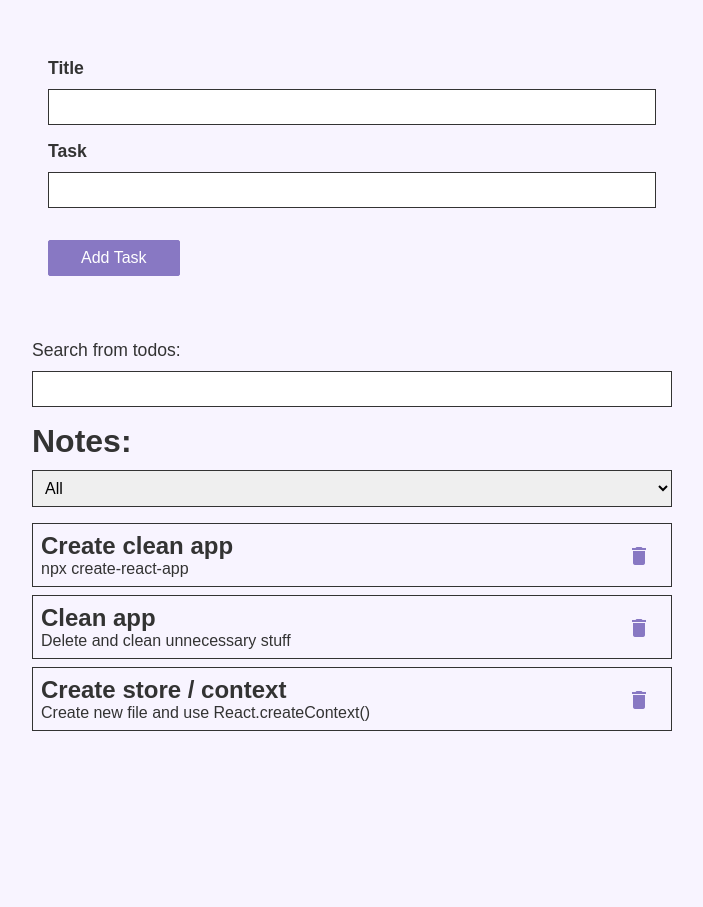
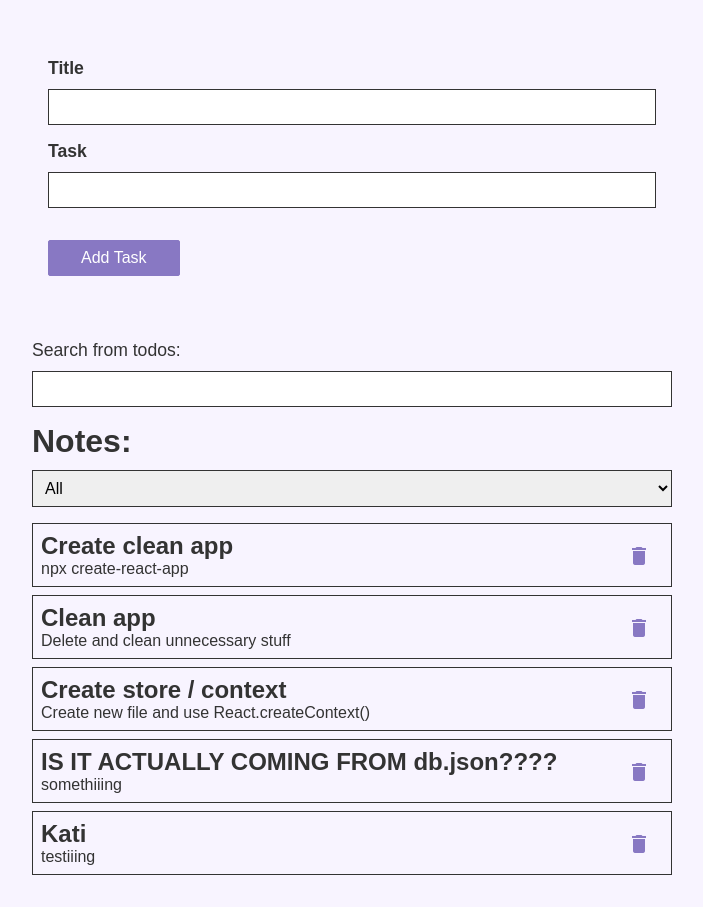
Before and after one commit to KatiRemo/redux_practice, a React (Create React App) app: page / in a window 1280 px wide. Shown: the whole page, without its empty margins (288-991 px from the left). Before the commit the page ends 800 px from the top, so only its background shows below. Built offline with nearby package versions, Linux system fonts and the light colour scheme; data requests are answered from the project's data file.

Commit message:
updating code

```diff
--- a/db.json
+++ b/db.json
@@ -17,6 +17,18 @@
         "title": "Create store / context",
         "task": "Create new file and use React.createContext()",
         "done": false
+      },
+      {
+        "id": 4,
+        "title": "IS IT ACTUALLY COMING FROM db.json????",
+        "task": "somethiiing",
+        "done": false
+      },
+      {
+        "id": 5,
+        "title": "Kati",
+        "task": "testiiing",
+        "done": false
       }
     ]
 }
--- a/public/index.html
+++ b/public/index.html
@@ -5,11 +5,6 @@
     <link rel="icon" href="%PUBLIC_URL%/favicon.ico" />
     <meta name="viewport" content="width=device-width, initial-scale=1" />
     <meta name="theme-color" content="#000000" />
-    <meta
-      name="description"
-      content="Web site created using create-react-app"
-    />
-    <link rel="apple-touch-icon" href="%PUBLIC_URL%/logo192.png" />
     <link
       rel="stylesheet"
       href="https://fonts.googleapis.com/icon?family=Material+Icons"
--- a/src/components/Todo/AddTodo.js
+++ b/src/components/Todo/AddTodo.js
@@ -8,7 +8,7 @@ import Button from "../UI/Button";
 import * as actionTypes from "../store/actions";
 
 const AddTodo = () => {
-  const [todo, setTodo] = useState({ title: "", task: "" });
+  const [todo, setTodo] = useState({ title: '', task: '' });
   const dispatch = useDispatch();
 
   const changeHandler = (e) => {
--- a/src/components/Todo/TodoList.js
+++ b/src/components/Todo/TodoList.js
@@ -8,8 +8,29 @@ const TodoList = () => {
   const notes = useSelector((state) => state);
   const [filteredValue, setFilteredValue] = useState();
   const [filterList, setFilterList] = useState(notes);
-  const [search, setSearch] = useState("");
+  const [search, setSearch] = useState('');
   const dispatch = useDispatch();
+
+  useEffect(() => {
+    if(filteredValue === 'true') {
+      setFilterList(notes.filter((item) => item.done === !!filteredValue));
+    }
+    else if (filteredValue === 'false') {
+      setFilterList(notes.filter((item) => item.done !== !!filteredValue));
+    }
+    else {
+      setFilterList(notes);
+    }
+  }, [filteredValue, notes]);
+
+  useEffect(() => {
+    if(search === '') {
+      setFilterList(notes) ;
+    }
+    else {
+      setFilterList(notes.filter((note) => note.title.includes(search)));
+    }
+  }, [search, notes]);
 
   const removeHandler = (id) => {
     dispatch({
@@ -24,28 +45,6 @@ const TodoList = () => {
       payload: id,
     });
   };
-
-  useEffect(() => {
-    if (filteredValue === "true") {
-      setFilterList(
-        notes.filter((item) => item.done === !!filteredValue));
-    }
-    else if (filteredValue === "false") {
-      setFilterList(
-        notes.filter((item) => item.done !== !!filteredValue));
-    }
-    else {
-      setFilterList(notes);
-    }
-  }, [filteredValue, notes]);
-
-  useEffect(() => {
-    if (search === '') {
-      setFilterList(notes);
-    } else {
-      setFilterList(notes.filter((note) => note.title.includes(search)));
-    }
-  }, [search, notes]);
 
   const searchHandler = (e) => {
     setSearch(e.target.value);
```
